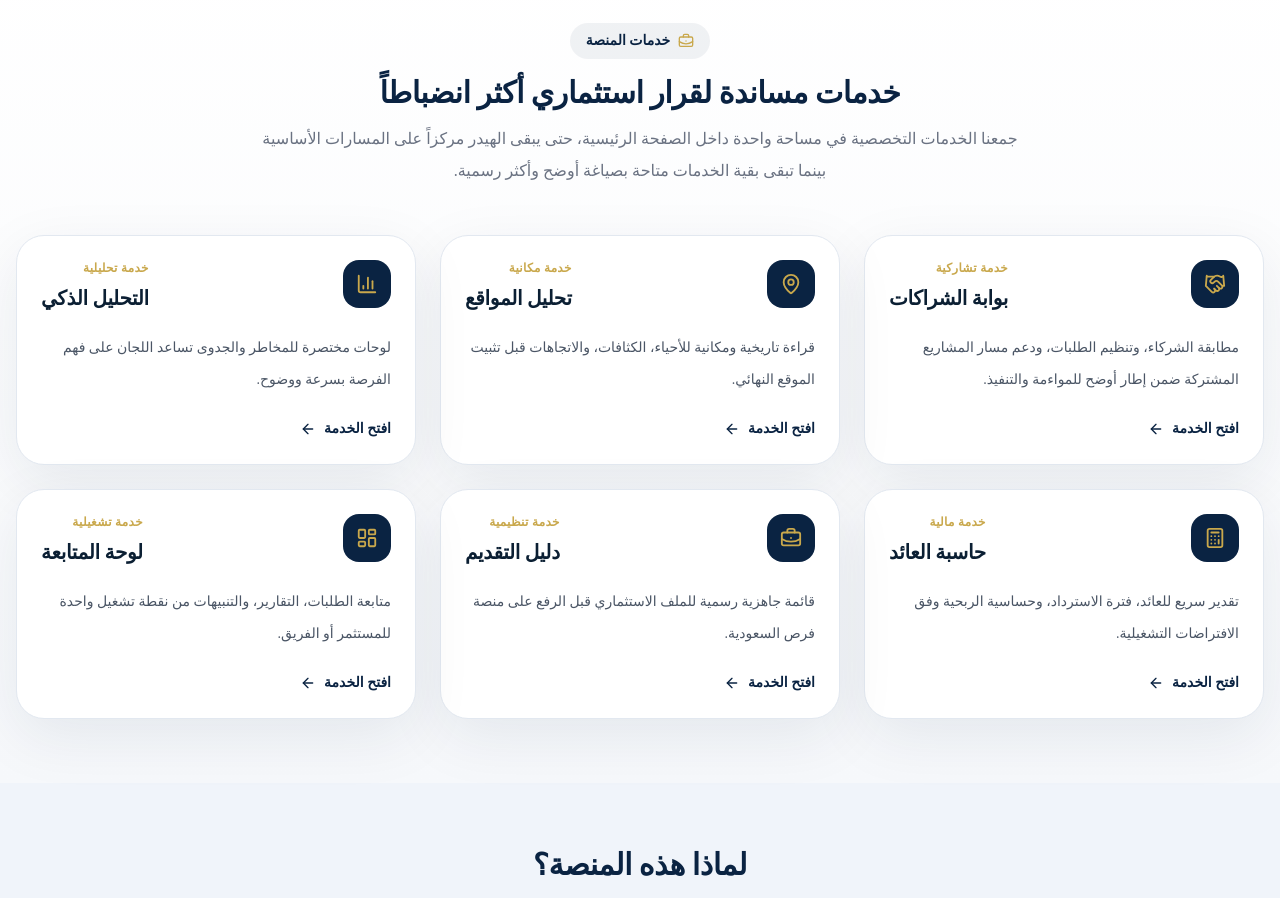
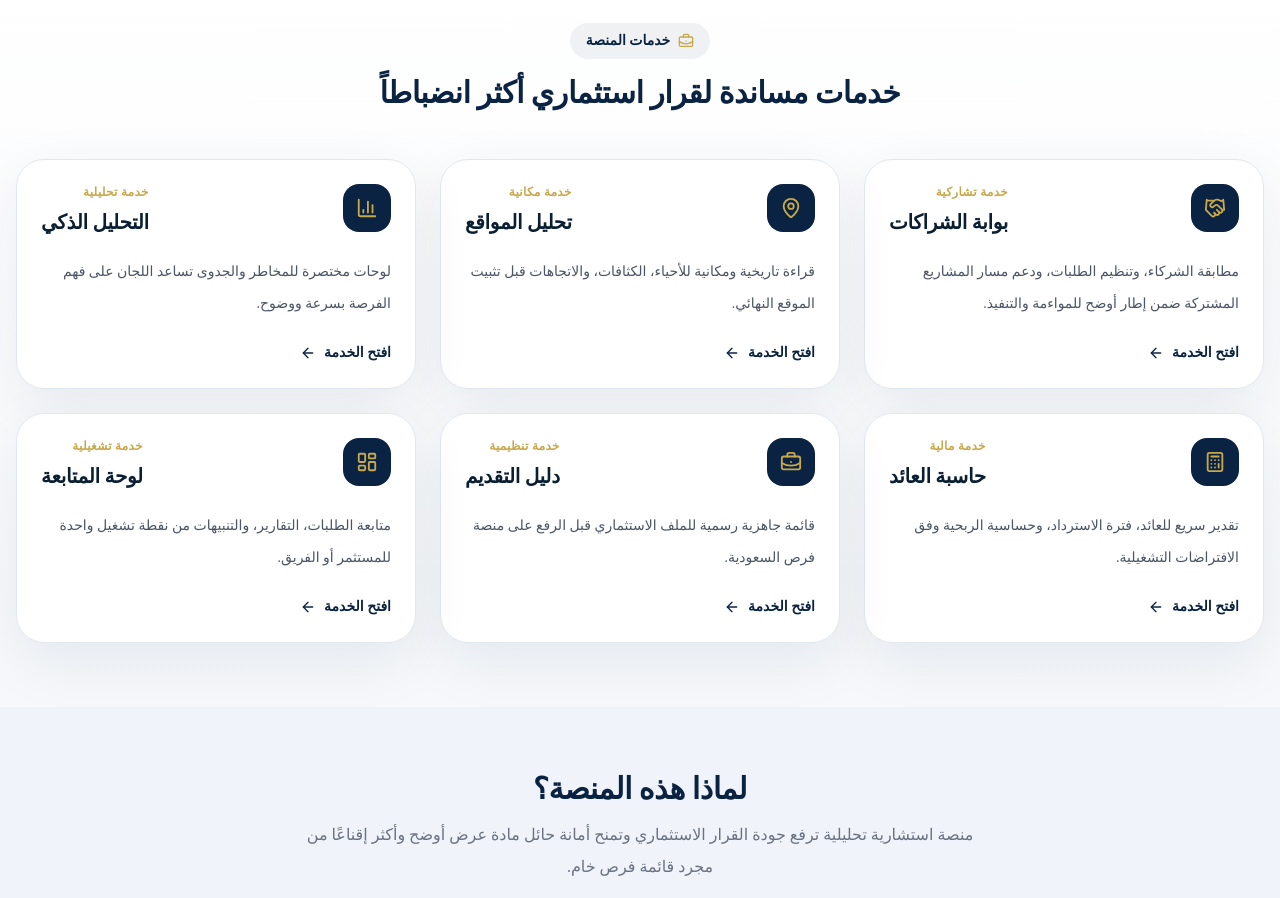
Before and after one commit to Abdulrahman-A9/Istinaar, a Next.js app: page / in a window 1280 px wide. Shown: the part 2540-3438 px from the top of the page. Built offline with nearby package versions, Linux system fonts and the light colour scheme.

Commit message:
Remove homepage services explainer

```diff
--- a/src/app/page.tsx
+++ b/src/app/page.tsx
@@ -401,9 +401,6 @@ export default function HomePage() {
               خدمات المنصة
             </span>
             <h2 className="text-3xl font-black mb-3" style={{ color: "#0A2342" }}>خدمات مساندة لقرار استثماري أكثر انضباطاً</h2>
-            <p className="text-gray-500 max-w-3xl mx-auto leading-8">
-              جمعنا الخدمات التخصصية في مساحة واحدة داخل الصفحة الرئيسية، حتى يبقى الهيدر مركزاً على المسارات الأساسية بينما تبقى بقية الخدمات متاحة بصياغة أوضح وأكثر رسمية.
-            </p>
           </motion.div>
           <motion.div variants={stagger} className="grid grid-cols-1 md:grid-cols-2 xl:grid-cols-3 gap-6">
             {serviceCards.map((service) => (
```
